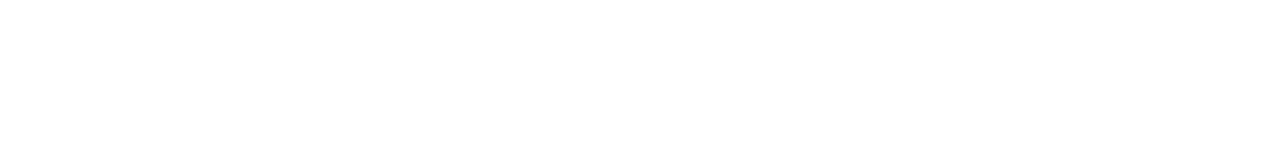
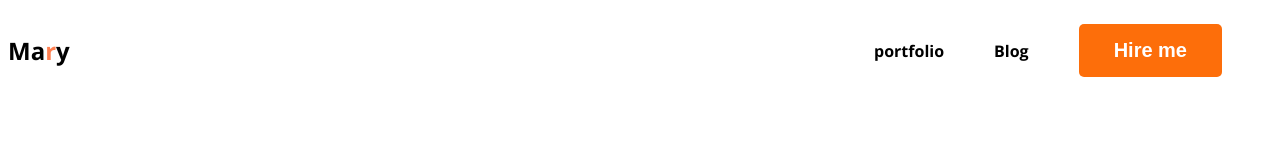
Before and after one commit to Sudepta-14/webdeveloper-portfolio, a plain HTML site: page index.html in a window 1280 px wide. Drawn offline with nearby package versions, Linux system fonts and the light colour scheme.

Commit message:
added nav

```diff
--- a/index.html
+++ b/index.html
@@ -5,9 +5,32 @@
     <meta charset="UTF-8">
     <meta name="viewport" content="width=device-width, initial-scale=1.0">
     <title>Web Developer portfolio</title>
+
+    <link rel="preconnect" href="https://fonts.googleapis.com">
+    <link rel="preconnect" href="https://fonts.gstatic.com" crossorigin>
+    <link href="https://fonts.googleapis.com/css2?family=Open+Sans:wght@700&display=swap" rel="stylesheet">
+
+
+    <link rel="stylesheet" href="styles/portfolio.css">
 </head>
 
 <body>
+    <header>
+        <nav>
+            <h1>Ma<span class="text-primary">r</span>y</h1>
+            <ul>
+                <li><a href="">portfolio</a></li>
+                <li><a href="">Blog</a></li>
+                <li><button class="btn-primary">Hire me</button></li>
+
+            </ul>
+
+
+        </nav>
+
+
+
+    </header>
 
 </body>
 
--- /dev/null
+++ b/styles/portfolio.css
@@ -0,0 +1,42 @@
+body {
+    font-family: 'Open Sans', sans-serif;
+}
+
+
+
+nav {
+    display: flex;
+    justify-content: space-between;
+    align-items: center;
+}
+
+.text-primary {
+    color: coral;
+}
+
+.btn-primary {
+    border-radius: 5px;
+    background-color: #FD6E0A;
+    border: 0;
+    color: white;
+    font-size: 20px;
+    font-style: normal;
+    font-weight: 700;
+    padding: 15px 35px;
+
+}
+
+nav>ul {
+    display: flex;
+    align-items: center;
+}
+
+nav li {
+    list-style: none;
+    margin-right: 50px;
+}
+
+nav a {
+    text-decoration: none;
+    color: black;
+}
```
